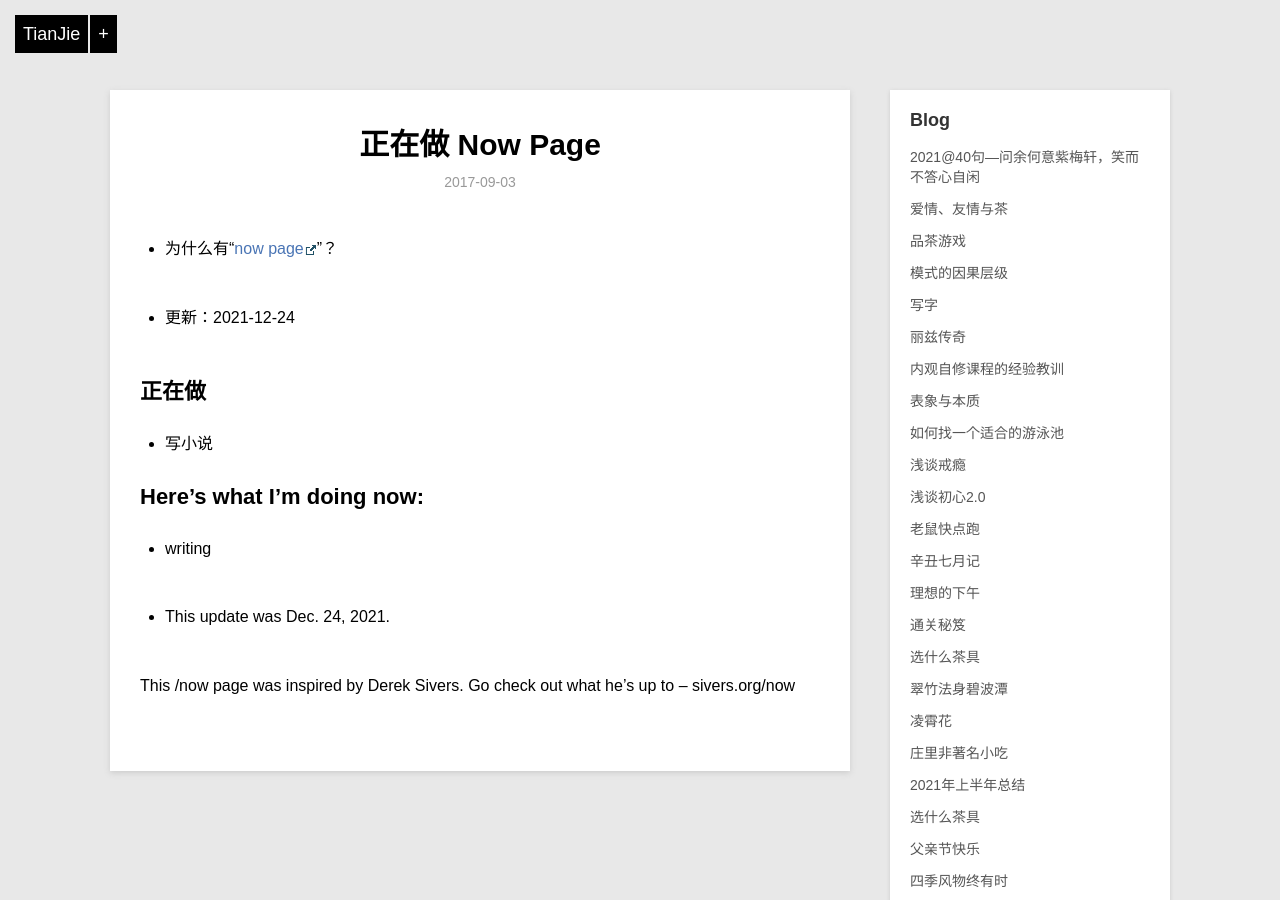
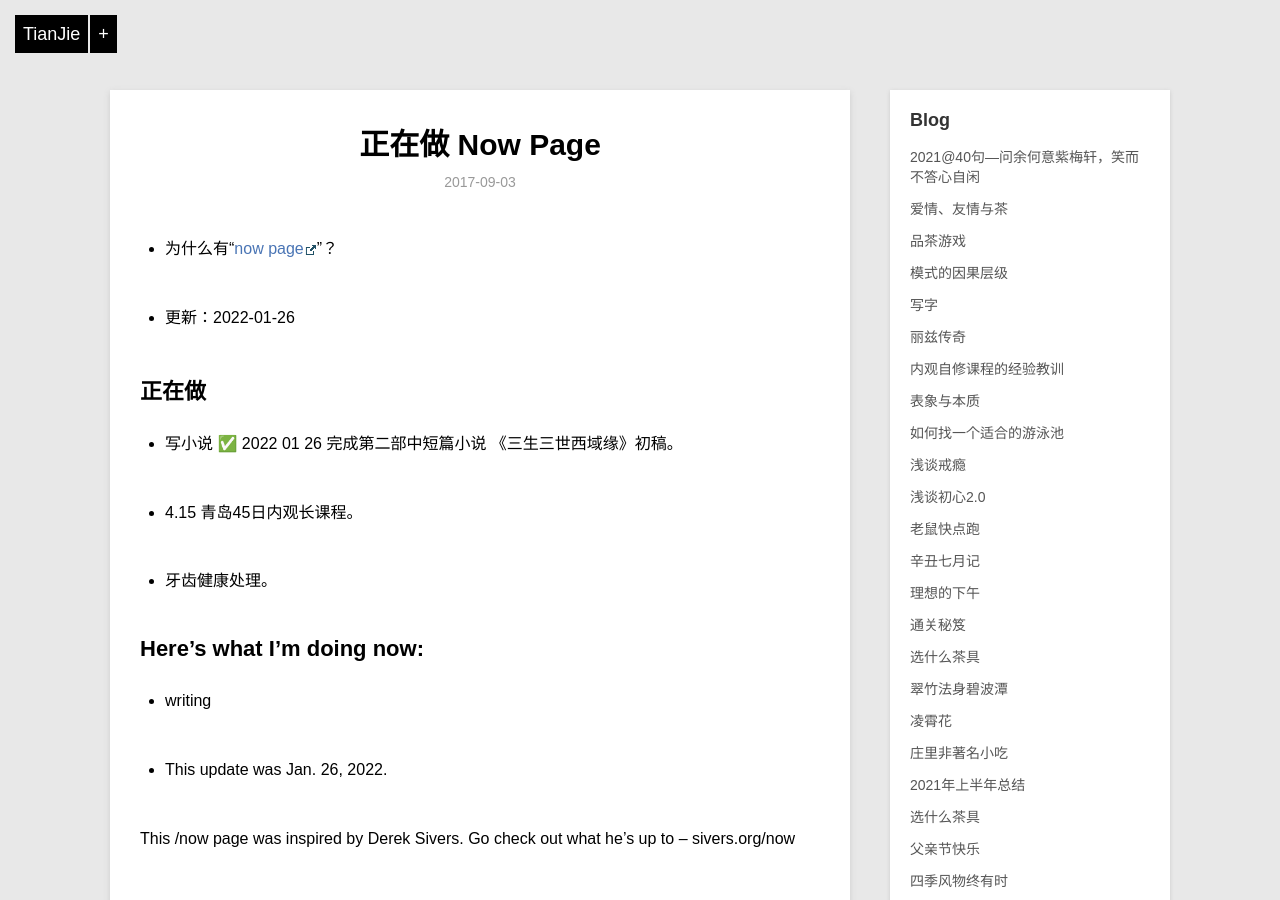
Before and after one commit to violettianjie/violettianjie.github.io, a Jekyll site: the page built from _posts/blog/2017-09-03-now.md, in a window 1280 px wide and 900 px high. Built offline with Jekyll 4.4.1, drawn with Linux system fonts in a browser that asks for light colours; comment, search, counter and statistics services are not loaded.

Commit message:
Update 2017-09-03-now.md

```diff
--- a/_posts/blog/2017-09-03-now.md
+++ b/_posts/blog/2017-09-03-now.md
@@ -9,13 +9,17 @@ category: blog
 - 为什么有“[now page](http://nownownow.com/about)”？
 
 
-- 更新：2021-12-24
+- 更新：2022-01-26
 
 
 ## 正在做
 
 
-- 写小说
+- 写小说  ✅ 2022 01 26 完成第二部中短篇小说 《三生三世西域缘》初稿。
+
+- 4.15  青岛45日内观长课程。
+
+- 牙齿健康处理。
 
 
 
@@ -27,7 +31,7 @@ category: blog
 
 
 
-- This update was Dec. 24, 2021.
+- This update was Jan. 26, 2022.
 
 This /now page was inspired by Derek Sivers. Go check out what he’s up to – sivers.org/now
 
```
